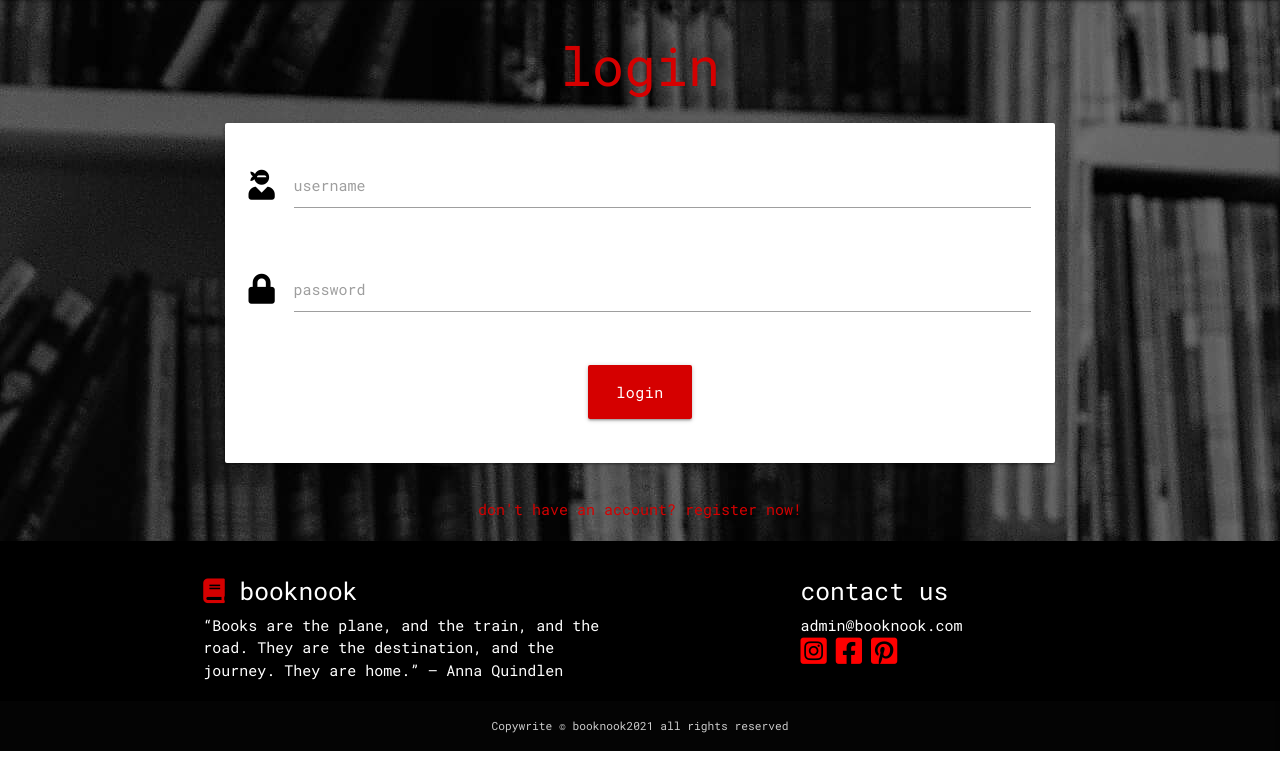
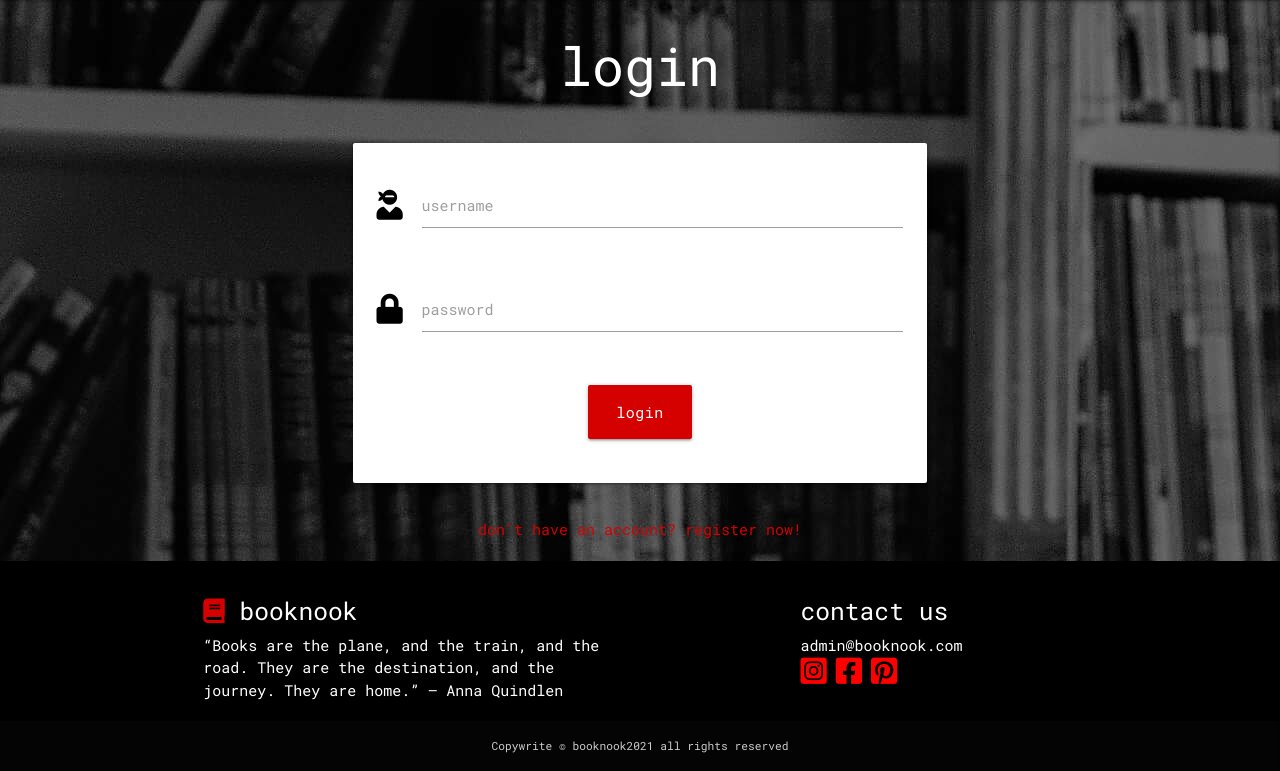
Before and after one commit to janeyrinn/bookNook, a Flask app: page /login in a window 1280 px wide. Shown: the part 64-835 px from the top of the page. Run offline with Flask 2, Linux system fonts and the light colour scheme; some libraries are stand-ins or nearby versions.

Commit message:
Add container and row to h2 element

```diff
--- a/templates/add_review.html
+++ b/templates/add_review.html
@@ -1,7 +1,10 @@
 {% extends "base.html" %}
 {% block content %}
 
-<h2 class="center-align red-text text-accent-4">add a book review</h2>
+<div class="container">
+    <div class="row center-align">
+        <h2 class="white-text">add a book review</h2>
+    </div>
 
     <!--Start of 'add a review' section-->
     <div class="container">
@@ -61,4 +64,5 @@
             </form>
         </div>
     </div>
+</div>
 {% endblock %}
--- a/templates/login.html
+++ b/templates/login.html
@@ -1,8 +1,10 @@
 {% extends "base.html" %}
 {% block content %}
 
-
-<h2 class="center-align red-text text-accent-4">login</h2>
+<div class="container">
+    <div class="row center-align">
+        <h2 class="white-text">login</h2>
+    </div>
 
     <!--Start of login form, components from materialise-->
 
@@ -13,7 +15,8 @@
                 <div class="row">
                     <div class="input-field col s12">
                         <i class="fas fa-user-ninja prefix black-text"></i>
-                    <input id="username" name="username" type="text" class="validate" pattern="^[a-zA-Z0-9]{5,15}$" minlength="5" maxlength="15" required>
+                        <input id="username" name="username" type="text" class="validate" pattern="^[a-zA-Z0-9]{5,15}$"
+                            minlength="5" maxlength="15" required>
                         <label for="username">username</label>
                     </div>
                 </div>
@@ -21,7 +24,8 @@
                 <div class="row">
                     <div class="input-field col s12">
                         <i class="fas fa-lock prefix black-text"></i>
-                    <input id="password" name="password" type="password" class="validate" pattern="(?=.*\d)(?=.*[a-z])(?=.*[A-Z]).{5,15}" minlength="5" maxlength="15" required>
+                        <input id="password" name="password" type="password" class="validate"
+                            pattern="(?=.*\d)(?=.*[a-z])(?=.*[A-Z]).{5,15}" minlength="5" maxlength="15" required>
                         <label for="password">password</label>
                     </div>
                 </div>
@@ -38,7 +42,9 @@
     <!--Link to Register-->
     <div class="row">
         <div class="col s12 offset-m2 m8 red-text text-accent-4 center-align">
-        <p>don't have an account?<a class="red-text text-accent-4 link log-link" href="{{ url_for('register') }}"> register now!</a></p>
+            <p>don't have an account?<a class="red-text text-accent-4 link log-link" href="{{ url_for('register') }}">
+                    register now!</a></p>
+        </div>
     </div>
 </div>
 {% endblock %}
--- a/templates/profile.html
+++ b/templates/profile.html
@@ -6,9 +6,9 @@
 <div class="row">
     <div class="col s12 offset-m2 m8">
         <div class="card-panel red accent-4">
-            <h3 class="center-align">
+            <h2 class="center-align">
                 {{ user.username }}'s profile
-            </h3>
+            </h2>
         </div>
     </div>
 </div>
```
Also changed, not shown: templates/register.html (+7 -1 lines). Lines whose indentation alone changed are shown as unchanged.
